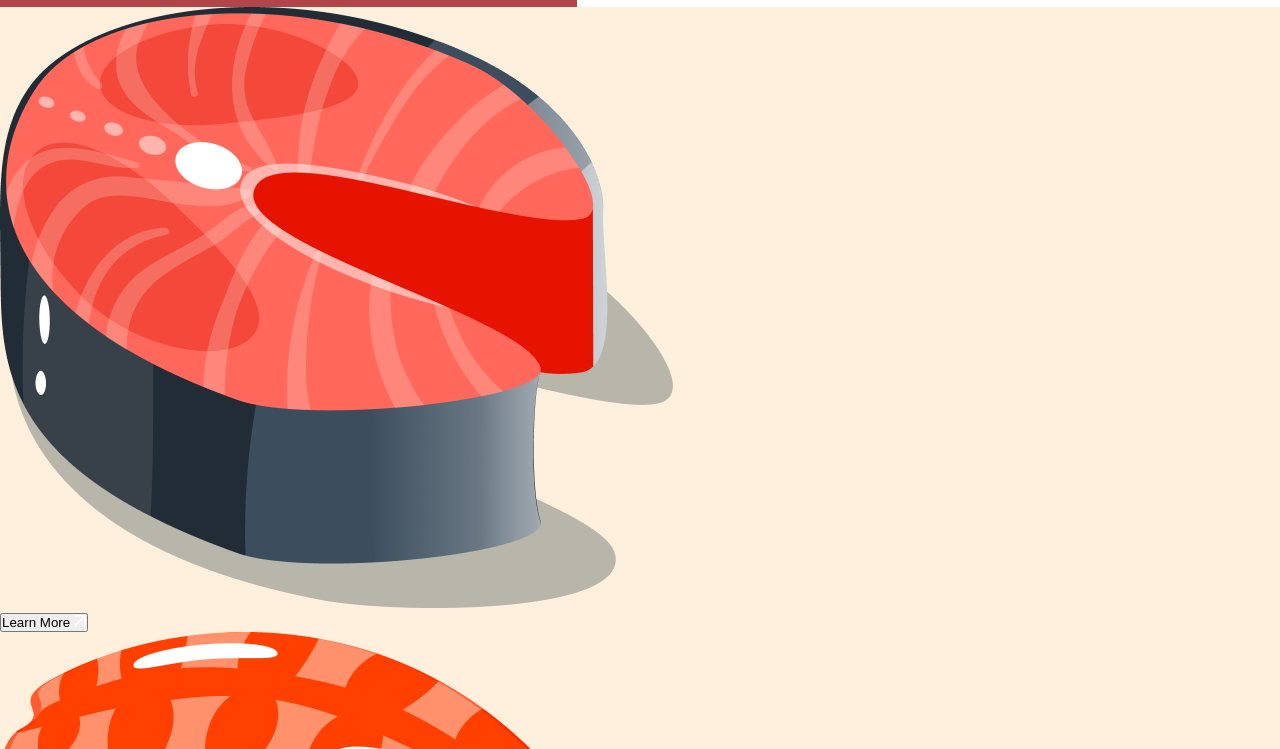
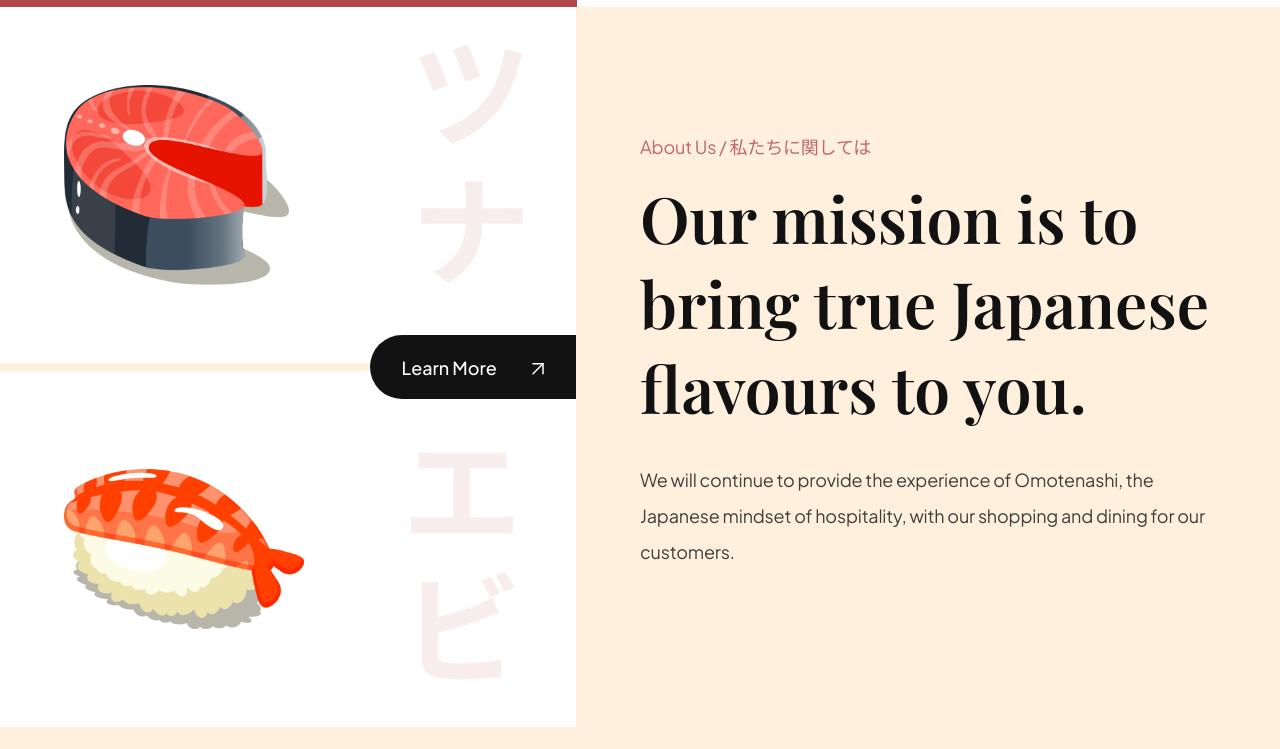
Before and after one commit to liyuanmontreal/sushi-maison, a website built with Vite: page index.html in a window 1280 px wide. Shown: the part 791-1540 px from the top of the page. After the commit the page ends 1518 px from the top, so only its background shows below. Built offline with nearby package versions, Linux system fonts and the light colour scheme.

Commit message:
add about use

```diff
--- /dev/null
+++ b/css/sections/about.css
@@ -0,0 +1,82 @@
+.about-us {
+    display: flex;
+    min-height: 720px;
+    overflow: hidden;
+  }
+
+  .about-us__image {
+    flex: 1;
+    display: flex;
+    flex-direction: column;
+    justify-content: center;
+
+    background: var(--color-white);
+
+    position: relative;
+  }
+
+  .about-us__image div {
+    padding: 32px 64px;
+
+    flex: 1;
+    display: flex;
+    align-items: center;
+
+    background-position: center;
+    background-repeat: no-repeat;
+    background-size: contain;
+  }
+
+  .about-us__image-sushi3 {
+    border-bottom: 8px solid var(--color-creamson);
+    background-image: url("../../assets/about_bg1.png")
+  }
+
+  .about-us__image-sushi2 {
+    background-image: url("../../assets/about_bg2.png")
+  }
+
+  .about-us__image-sushi3 img {
+    width: 225px;
+    height: 200px;
+  }
+
+  .about-us__image-sushi2 img {
+    width: 240px;
+    height: 160px;
+  }
+
+  .about-us__button {
+    position: absolute;
+    right: 0;
+
+    padding: 12px 32px;
+    min-height: 64px;
+
+    background: var(--secondary-color);
+    border-radius: 32px 0 0 32px;
+    border: 0;
+    outline: 0;
+
+    color: #fff;
+    font-family: var(--plus-jakarta-sans);
+    font-weight: 500;
+    font-size: 18px;
+    line-height: 23px;
+
+    cursor: pointer;
+  }
+
+  .about-us__button img {
+    object-fit: contain;
+    margin-left: 32px;
+  }
+
+  .about-us__content {
+    padding: 64px;
+
+    flex: 1;
+    display: flex;
+    justify-content: center;
+    flex-direction: column;
+  }
--- a/css/style.css
+++ b/css/style.css
@@ -4,8 +4,8 @@
 /* other css file imports */
 @import url("sections/header.css");
 @import url("sections/hero.css");
-/*@import url("sections/about.css");
-@import url("sections/popular.css");
+@import url("sections/about.css");
+/*@import url("sections/popular.css");
 @import url("sections/trending.css");
 @import url("sections/subscribe.css");
 @import url("sections/footer.css"); */
```
